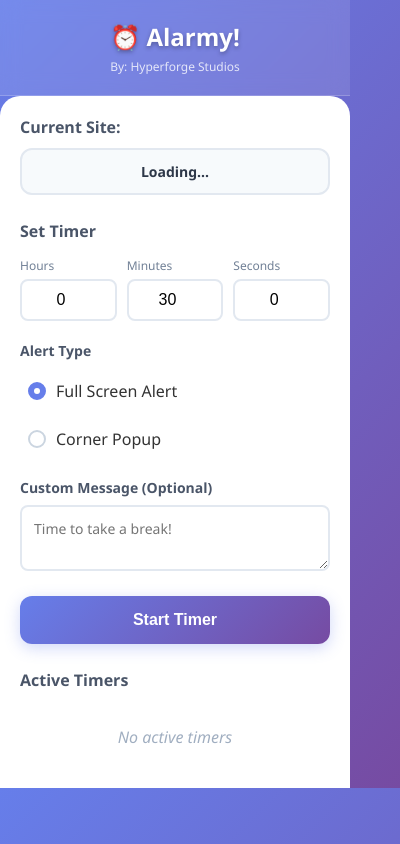
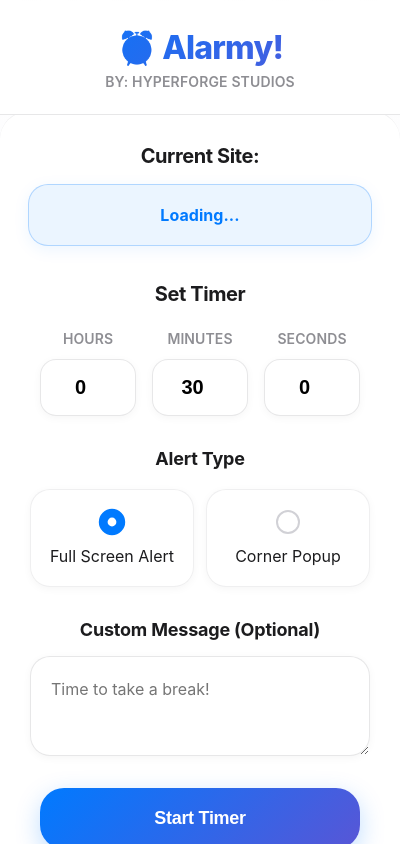
Before and after one commit to ntmatthews/Forgebased, a browser extension: page popup.html in a window 400 px wide. Drawn offline with Linux system fonts and the light colour scheme.

Commit message:
Refactor popup.css for improved styling and layout consistency

```diff
--- a/popup.css
+++ b/popup.css
@@ -5,140 +5,210 @@
 }
 
 body {
-    font-family: 'Segoe UI', Tahoma, Geneva, Verdana, sans-serif;
-    width: 350px;
-    min-height: 500px;
-    background: linear-gradient(135deg, #667eea 0%, #764ba2 100%);
-    color: #333;
+    font-family: -apple-system, BlinkMacSystemFont, 'SF Pro Display', 'SF Pro Text', 'Helvetica Neue', Arial, sans-serif;
+    width: 400px;
+    min-height: 640px;
+    background: #f2f2f7;
+    color: #1c1c1e;
+    overflow: hidden;
+    -webkit-font-smoothing: antialiased;
+    -moz-osx-font-smoothing: grayscale;
 }
 
 .container {
     display: flex;
     flex-direction: column;
-    height: 100%;
+    height: 100vh;
+    background: linear-gradient(180deg, #ffffff 0%, #f2f2f7 100%);
+    position: relative;
 }
 
 .header {
-    background: rgba(255, 255, 255, 0.1);
-    backdrop-filter: blur(10px);
-    padding: 20px;
+    background: rgba(255, 255, 255, 0.98);
+    backdrop-filter: blur(30px) saturate(200%);
+    padding: 28px 24px 24px;
     text-align: center;
-    border-bottom: 1px solid rgba(255, 255, 255, 0.2);
+    border-bottom: 0.33px solid rgba(60, 60, 67, 0.12);
+    position: relative;
+    z-index: 10;
+}
+
+.header::before {
+    content: '';
+    position: absolute;
+    top: 0;
+    left: 0;
+    right: 0;
+    height: 1px;
+    background: linear-gradient(90deg, transparent, rgba(255, 255, 255, 0.9), transparent);
 }
 
 .header h1 {
-    color: white;
-    font-size: 24px;
-    margin-bottom: 5px;
-    text-shadow: 0 2px 4px rgba(0, 0, 0, 0.3);
+    color: #1c1c1e;
+    font-size: 32px;
+    font-weight: 800;
+    margin-bottom: 6px;
+    letter-spacing: -0.8px;
+    background: linear-gradient(135deg, #007aff 0%, #5856d6 100%);
+    -webkit-background-clip: text;
+    -webkit-text-fill-color: transparent;
+    background-clip: text;
 }
 
 .brand {
-    color: rgba(255, 255, 255, 0.8);
-    font-size: 12px;
-    font-weight: 300;
+    color: #8e8e93;
+    font-size: 14px;
+    font-weight: 600;
+    letter-spacing: 0.15px;
+    text-transform: uppercase;
 }
 
 .main-content {
-    padding: 20px;
-    background: white;
-    border-radius: 20px 20px 0 0;
+    padding: 32px 28px;
+    background: rgba(255, 255, 255, 0.99);
+    backdrop-filter: blur(30px) saturate(200%);
+    border-radius: 28px 28px 0 0;
     flex: 1;
+    border-top: 0.33px solid rgba(60, 60, 67, 0.08);
+    margin-top: -4px;
+    position: relative;
+    z-index: 5;
 }
 
 .current-site {
-    margin-bottom: 25px;
+    margin-bottom: 36px;
+    text-align: center;
 }
 
 .current-site h3 {
-    color: #4a5568;
-    font-size: 16px;
-    margin-bottom: 10px;
+    color: #1c1c1e;
+    font-size: 20px;
+    font-weight: 700;
+    margin-bottom: 16px;
+    letter-spacing: -0.4px;
 }
 
 .domain-display {
-    background: #f7fafc;
-    border: 2px solid #e2e8f0;
-    border-radius: 12px;
-    padding: 12px;
-    font-weight: 600;
-    color: #2d3748;
+    background: rgba(0, 122, 255, 0.08);
+    border: 1.5px solid rgba(0, 122, 255, 0.25);
+    border-radius: 20px;
+    padding: 20px 24px;
+    font-weight: 700;
+    color: #007aff;
     text-align: center;
-    font-size: 14px;
+    font-size: 16px;
+    letter-spacing: 0.05px;
+    box-shadow: 0 4px 16px rgba(0, 122, 255, 0.08);
+    transition: all 0.3s cubic-bezier(0.25, 0.46, 0.45, 0.94);
+}
+
+.domain-display:hover {
+    transform: translateY(-2px);
+    box-shadow: 0 8px 32px rgba(0, 122, 255, 0.15);
 }
 
 .timer-section {
-    margin-bottom: 25px;
+    margin-bottom: 36px;
+    text-align: center;
 }
 
 .timer-section h3 {
-    color: #4a5568;
-    font-size: 16px;
-    margin-bottom: 15px;
+    color: #1c1c1e;
+    font-size: 20px;
+    font-weight: 700;
+    margin-bottom: 24px;
+    letter-spacing: -0.4px;
 }
 
 .time-inputs {
-    display: grid;
-    grid-template-columns: 1fr 1fr 1fr;
-    gap: 10px;
-    margin-bottom: 20px;
+    display: flex;
+    justify-content: center;
+    gap: 16px;
+    margin-bottom: 32px;
+    max-width: 320px;
+    margin-left: auto;
+    margin-right: auto;
 }
 
 .input-group {
+    flex: 1;
     display: flex;
     flex-direction: column;
+    align-items: center;
 }
 
 .input-group label {
-    font-size: 12px;
-    color: #718096;
-    margin-bottom: 5px;
-    font-weight: 500;
+    font-size: 14px;
+    color: #8e8e93;
+    margin-bottom: 12px;
+    font-weight: 600;
+    letter-spacing: 0.1px;
+    text-transform: uppercase;
 }
 
 .input-group input {
-    padding: 10px;
-    border: 2px solid #e2e8f0;
-    border-radius: 8px;
-    font-size: 16px;
+    width: 100%;
+    padding: 16px 12px;
+    border: 1.5px solid rgba(60, 60, 67, 0.12);
+    border-radius: 16px;
+    font-size: 20px;
+    font-weight: 700;
     text-align: center;
-    transition: border-color 0.2s ease;
+    transition: all 0.3s cubic-bezier(0.25, 0.46, 0.45, 0.94);
+    background: rgba(255, 255, 255, 0.9);
+    backdrop-filter: blur(20px);
+    box-shadow: 0 2px 8px rgba(0, 0, 0, 0.04);
 }
 
 .input-group input:focus {
     outline: none;
-    border-color: #667eea;
-    box-shadow: 0 0 0 3px rgba(102, 126, 234, 0.1);
+    border-color: #007aff;
+    box-shadow: 0 0 0 6px rgba(0, 122, 255, 0.08), 0 4px 16px rgba(0, 122, 255, 0.12);
+    background: rgba(255, 255, 255, 1);
+    transform: translateY(-1px);
 }
 
 .alert-type {
-    margin-bottom: 20px;
+    margin-bottom: 32px;
+    text-align: center;
 }
 
 .alert-type h4 {
-    color: #4a5568;
-    font-size: 14px;
-    margin-bottom: 12px;
-    font-weight: 600;
+    color: #1c1c1e;
+    font-size: 18px;
+    margin-bottom: 20px;
+    font-weight: 700;
+    letter-spacing: -0.2px;
 }
 
 .radio-group {
     display: flex;
-    flex-direction: column;
-    gap: 10px;
+    justify-content: center;
+    gap: 12px;
+    max-width: 340px;
+    margin: 0 auto;
 }
 
 .radio-option {
     display: flex;
+    flex-direction: column;
     align-items: center;
     cursor: pointer;
-    padding: 8px;
-    border-radius: 8px;
-    transition: background-color 0.2s ease;
+    padding: 20px 16px;
+    border-radius: 20px;
+    transition: all 0.3s cubic-bezier(0.25, 0.46, 0.45, 0.94);
+    background: rgba(255, 255, 255, 0.85);
+    border: 1.5px solid rgba(60, 60, 67, 0.08);
+    backdrop-filter: blur(20px);
+    flex: 1;
+    box-shadow: 0 2px 8px rgba(0, 0, 0, 0.04);
 }
 
 .radio-option:hover {
-    background-color: #f7fafc;
+    background: rgba(0, 122, 255, 0.06);
+    border-color: rgba(0, 122, 255, 0.25);
+    transform: translateY(-2px);
+    box-shadow: 0 8px 24px rgba(0, 122, 255, 0.12);
 }
 
 .radio-option input[type="radio"] {
@@ -146,18 +216,19 @@
 }
 
 .radio-custom {
-    width: 18px;
-    height: 18px;
-    border: 2px solid #cbd5e0;
+    width: 24px;
+    height: 24px;
+    border: 2.5px solid #d1d1d6;
     border-radius: 50%;
-    margin-right: 10px;
+    margin-bottom: 12px;
     position: relative;
-    transition: all 0.2s ease;
+    transition: all 0.3s cubic-bezier(0.25, 0.46, 0.45, 0.94);
 }
 
 .radio-option input[type="radio"]:checked + .radio-custom {
-    border-color: #667eea;
-    background-color: #667eea;
+    border-color: #007aff;
+    background-color: #007aff;
+    transform: scale(1.1);
 }
 
 .radio-option input[type="radio"]:checked + .radio-custom::after {
@@ -166,140 +237,289 @@
     top: 50%;
     left: 50%;
     transform: translate(-50%, -50%);
-    width: 6px;
-    height: 6px;
+    width: 8px;
+    height: 8px;
     background-color: white;
     border-radius: 50%;
 }
 
+.radio-option input[type="radio"]:checked ~ span {
+    color: #007aff;
+    font-weight: 700;
+}
+
+.radio-option span {
+    font-size: 14px;
+    color: #8e8e93;
+    font-weight: 600;
+    text-align: center;
+    letter-spacing: 0.05px;
+}
+
 .custom-message {
-    margin-bottom: 20px;
+    margin-bottom: 32px;
+    text-align: center;
 }
 
 .custom-message label {
     display: block;
-    color: #4a5568;
-    font-size: 14px;
-    margin-bottom: 8px;
-    font-weight: 600;
+    color: #1c1c1e;
+    font-size: 18px;
+    margin-bottom: 16px;
+    font-weight: 700;
+    letter-spacing: -0.2px;
 }
 
 .custom-message textarea {
     width: 100%;
-    padding: 12px;
-    border: 2px solid #e2e8f0;
-    border-radius: 8px;
+    max-width: 340px;
+    margin: 0 auto;
+    display: block;
+    padding: 20px;
+    border: 1.5px solid rgba(60, 60, 67, 0.12);
+    border-radius: 20px;
     resize: vertical;
-    min-height: 60px;
+    min-height: 100px;
     font-family: inherit;
-    font-size: 14px;
-    transition: border-color 0.2s ease;
+    font-size: 16px;
+    transition: all 0.3s cubic-bezier(0.25, 0.46, 0.45, 0.94);
+    background: rgba(255, 255, 255, 0.9);
+    backdrop-filter: blur(20px);
+    box-shadow: 0 2px 8px rgba(0, 0, 0, 0.04);
+    line-height: 1.5;
 }
 
 .custom-message textarea:focus {
     outline: none;
-    border-color: #667eea;
-    box-shadow: 0 0 0 3px rgba(102, 126, 234, 0.1);
+    border-color: #007aff;
+    box-shadow: 0 0 0 6px rgba(0, 122, 255, 0.08), 0 4px 16px rgba(0, 122, 255, 0.12);
+    background: rgba(255, 255, 255, 1);
+    transform: translateY(-1px);
 }
 
 .start-btn {
     width: 100%;
-    background: linear-gradient(135deg, #667eea 0%, #764ba2 100%);
+    max-width: 320px;
+    margin: 0 auto 40px;
+    display: block;
+    background: linear-gradient(135deg, #007aff 0%, #5856d6 100%);
     color: white;
     border: none;
-    padding: 15px;
-    border-radius: 12px;
-    font-size: 16px;
-    font-weight: 600;
+    padding: 20px 32px;
+    border-radius: 24px;
+    font-size: 18px;
+    font-weight: 700;
     cursor: pointer;
-    transition: all 0.3s ease;
-    box-shadow: 0 4px 15px rgba(102, 126, 234, 0.3);
+    transition: all 0.3s cubic-bezier(0.25, 0.46, 0.45, 0.94);
+    letter-spacing: -0.3px;
+    position: relative;
+    overflow: hidden;
+    box-shadow: 0 8px 24px rgba(0, 122, 255, 0.25);
+    text-align: center;
 }
 
 .start-btn:hover {
-    transform: translateY(-2px);
-    box-shadow: 0 6px 20px rgba(102, 126, 234, 0.4);
+    transform: translateY(-3px);
+    box-shadow: 0 16px 40px rgba(0, 122, 255, 0.35);
 }
 
 .start-btn:active {
-    transform: translateY(0);
+    transform: translateY(-1px);
+    box-shadow: 0 8px 24px rgba(0, 122, 255, 0.25);
+}
+
+.start-btn::before {
+    content: '';
+    position: absolute;
+    top: 0;
+    left: -100%;
+    width: 100%;
+    height: 100%;
+    background: linear-gradient(90deg, transparent, rgba(255, 255, 255, 0.25), transparent);
+    transition: left 0.6s ease;
+}
+
+.start-btn:hover::before {
+    left: 100%;
+}
+
+.active-timers {
+    text-align: center;
 }
 
 .active-timers h3 {
-    color: #4a5568;
-    font-size: 16px;
-    margin-bottom: 15px;
+    color: #1c1c1e;
+    font-size: 20px;
+    font-weight: 700;
+    margin-bottom: 20px;
+    letter-spacing: -0.4px;
 }
 
 .timer-list {
-    max-height: 150px;
+    max-height: 200px;
     overflow-y: auto;
+    padding: 0 4px;
 }
 
 .no-timers {
     text-align: center;
-    color: #a0aec0;
+    color: #8e8e93;
     font-style: italic;
-    padding: 20px;
+    padding: 32px;
+    font-size: 16px;
+    font-weight: 500;
 }
 
 .timer-item {
-    background: #f7fafc;
-    border: 1px solid #e2e8f0;
-    border-radius: 8px;
-    padding: 12px;
-    margin-bottom: 8px;
+    background: rgba(255, 255, 255, 0.95);
+    border: 1.5px solid rgba(60, 60, 67, 0.08);
+    border-radius: 20px;
+    padding: 20px;
+    margin-bottom: 16px;
     display: flex;
     justify-content: space-between;
     align-items: center;
+    backdrop-filter: blur(20px);
+    transition: all 0.3s cubic-bezier(0.25, 0.46, 0.45, 0.94);
+    box-shadow: 0 2px 8px rgba(0, 0, 0, 0.04);
+}
+
+.timer-item:hover {
+    background: rgba(255, 255, 255, 1);
+    border-color: rgba(0, 122, 255, 0.25);
+    transform: translateY(-2px);
+    box-shadow: 0 8px 24px rgba(0, 122, 255, 0.12);
 }
 
 .timer-info {
     flex: 1;
+    text-align: left;
 }
 
 .timer-domain {
-    font-weight: 600;
-    color: #2d3748;
-    font-size: 14px;
+    font-weight: 700;
+    color: #1c1c1e;
+    font-size: 16px;
+    letter-spacing: -0.2px;
+    margin-bottom: 4px;
 }
 
 .timer-remaining {
-    font-size: 12px;
-    color: #718096;
-    margin-top: 2px;
+    font-size: 14px;
+    color: #8e8e93;
+    font-weight: 600;
+    letter-spacing: 0.05px;
 }
 
 .cancel-btn {
-    background: #fed7e2;
-    color: #c53030;
-    border: none;
-    padding: 6px 12px;
-    border-radius: 6px;
-    font-size: 12px;
+    background: rgba(255, 59, 48, 0.08);
+    color: #ff3b30;
+    border: 1.5px solid rgba(255, 59, 48, 0.25);
+    padding: 12px 20px;
+    border-radius: 16px;
+    font-size: 14px;
+    font-weight: 700;
     cursor: pointer;
-    transition: background-color 0.2s ease;
+    transition: all 0.3s cubic-bezier(0.25, 0.46, 0.45, 0.94);
+    letter-spacing: 0.05px;
 }
 
 .cancel-btn:hover {
-    background: #fbb6ce;
+    background: rgba(255, 59, 48, 0.15);
+    border-color: rgba(255, 59, 48, 0.4);
+    transform: translateY(-1px);
+    box-shadow: 0 4px 12px rgba(255, 59, 48, 0.25);
 }
 
-/* Scrollbar styling */
+/* Scrollbar styling for modern Apple-like appearance */
 .timer-list::-webkit-scrollbar {
     width: 6px;
 }
 
 .timer-list::-webkit-scrollbar-track {
-    background: #f1f1f1;
+    background: transparent;
     border-radius: 3px;
 }
 
 .timer-list::-webkit-scrollbar-thumb {
-    background: #cbd5e0;
+    background: rgba(60, 60, 67, 0.3);
+    border-radius: 3px;
+    transition: background 0.3s ease;
+}
+
+.timer-list::-webkit-scrollbar-thumb:hover {
+    background: rgba(60, 60, 67, 0.5);
+}
+
+/* Additional modern styling for enhanced user experience */
+.main-content {
+    overflow-y: auto;
+}
+
+.main-content::-webkit-scrollbar {
+    width: 6px;
+}
+
+.main-content::-webkit-scrollbar-track {
+    background: transparent;
+}
+
+.main-content::-webkit-scrollbar-thumb {
+    background: rgba(60, 60, 67, 0.2);
     border-radius: 3px;
 }
 
-.timer-list::-webkit-scrollbar-thumb:hover {
-    background: #a0aec0;
+.main-content::-webkit-scrollbar-thumb:hover {
+    background: rgba(60, 60, 67, 0.4);
 }
+
+/* Enhance focus states for accessibility */
+.radio-option:focus-within .radio-custom {
+    box-shadow: 0 0 0 4px rgba(0, 122, 255, 0.2);
+}
+
+.cancel-btn:focus {
+    outline: none;
+    box-shadow: 0 0 0 4px rgba(255, 59, 48, 0.2);
+}
+
+.start-btn:focus {
+    outline: none;
+    box-shadow: 0 0 0 6px rgba(0, 122, 255, 0.2), 0 16px 40px rgba(0, 122, 255, 0.35);
+}
+
+/* Add subtle animations */
+@keyframes slideInUp {
+    from {
+        opacity: 0;
+        transform: translateY(20px);
+    }
+    to {
+        opacity: 1;
+        transform: translateY(0);
+    }
+}
+
+.timer-item {
+    animation: slideInUp 0.4s cubic-bezier(0.25, 0.46, 0.45, 0.94);
+}
+
+.main-content > * {
+    animation: slideInUp 0.6s cubic-bezier(0.25, 0.46, 0.45, 0.94);
+}
+
+.main-content > *:nth-child(2) {
+    animation-delay: 0.1s;
+}
+
+.main-content > *:nth-child(3) {
+    animation-delay: 0.2s;
+}
+
+.main-content > *:nth-child(4) {
+    animation-delay: 0.3s;
+}
+
+.main-content > *:nth-child(5) {
+    animation-delay: 0.4s;
+}
```
